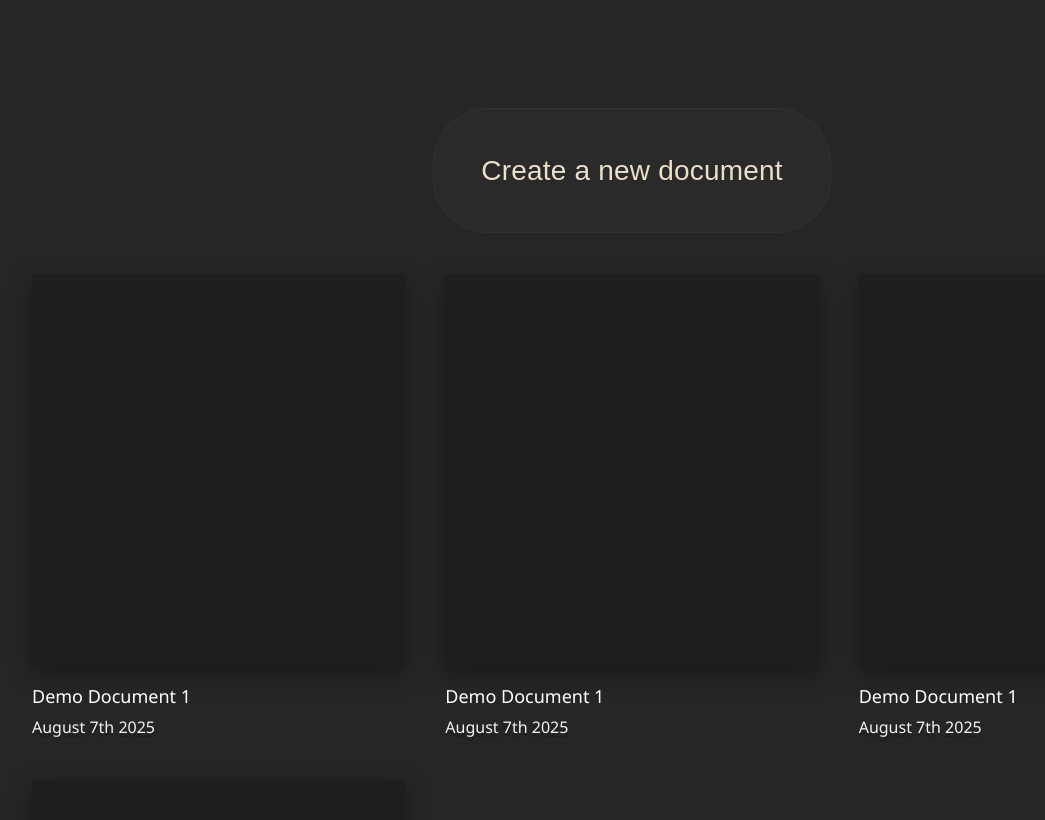
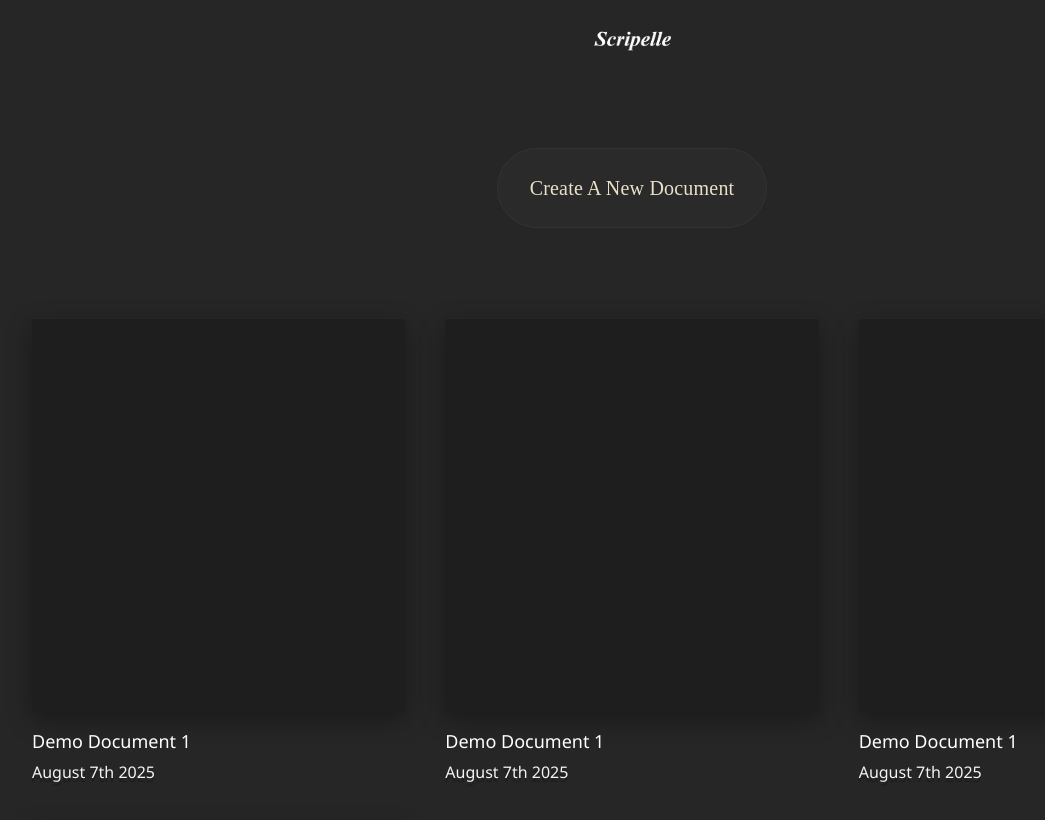
Before and after one commit to TanujDuraisamy/Scripelle, a React (Vite) app in the folder frontend/: page / in a window 1280 px wide. Shown: the top 820 px of the page, without its empty margins (8-1053 px from the left). Built offline with nearby package versions, Linux system fonts and the light colour scheme.

Commit message:
Home Page added

```diff
--- a/frontend/src/app.jsx
+++ b/frontend/src/app.jsx
@@ -1,6 +1,6 @@
 import { Routes, Route, Navigate } from 'react-router-dom'
 import EditorPage from './editor/Editor.jsx'
-import HomePage   from './pages/HomePage.jsx'
+import HomePage   from './pages/HomePage/HomePage.jsx'
 import Dashboard  from './pages/Dashboard.jsx'
 
 export default function App() {
--- a/frontend/src/index.css
+++ b/frontend/src/index.css
@@ -524,7 +524,7 @@ pre {
 
 .app-title {
   position: absolute;
-  left: 50%;
+  left: 50.5%;
   transform: translateX(-50%);
   font-size: 1.25rem;
   font-weight: 600;
--- a/frontend/src/pages/DocumentPage/Toolbar.jsx
+++ b/frontend/src/pages/DocumentPage/Toolbar.jsx
@@ -8,7 +8,7 @@ export default function Toolbar({ fileName, setFileName, handleSavePDF, handleSa
   return (
     <>
       <div className="file-name-bar" style={{ display: 'flex', alignItems: 'center', gap: '8px' }}>
-        <div className="app-title" align="centre">Scripelle</div>
+        <div className="app-title" align="center">Scripelle</div>
         <input
           type="text"
           className="file-name-input"
--- a/frontend/src/pages/HomePage/HomePage.jsx
+++ b/frontend/src/pages/HomePage/HomePage.jsx
@@ -1,6 +1,7 @@
 import React from "react";
 import { useNavigate } from "react-router-dom";
 import "./homePage.css";
+import reactLogo from "../../assets/react.svg";
 
 const seedDocuments = [
   { id: "demo-1", title: "Demo Document 1", date: "August 7th 2025" },
@@ -21,13 +22,16 @@ export default function HomePage() {
 
   return (
     <div className="home-root">
+      <div className="logo-wrapper">
+        <img src="/images/Scripelle Logo.png" alt="Scripelle Logo" className="home-logo" />
+      </div>
       <div className="create-cta-wrapper">
         <button
           className="create-cta"
           onClick={handleCreateNew}
           aria-label="Create a new document"
         >
-          Create a new document
+          Create A New Document
         </button>
       </div>
 
--- a/frontend/src/pages/HomePage/homePage.css
+++ b/frontend/src/pages/HomePage/homePage.css
@@ -7,23 +7,40 @@
   box-sizing: border-box;
 }
 
+/* Logo at top */
+.logo-wrapper {
+  display: flex;
+  justify-content: center;
+  margin-bottom: 40px;
+  position: relative;
+  top: -30px;
+}
+
+/* Change the height of the logo */
+.home-logo {
+  height: 40px;
+  width: auto;
+}
+
 /* Create CTA pill */
 .create-cta-wrapper {
   display: flex;
   justify-content: center;
   margin-top: 60px;
-  margin-bottom: 40px;
+  margin-bottom: 90px;
 }
 
 .create-cta {
   background: #2a2a2a; /* slightly lighter than page bg */
   color: #ebe0c9; /* warm tint per spec */
   border: none;
-  border-radius: 55px;
-  height: 125px;
-  padding: 0 48px;
-  font-size: 28px;
+  border-radius: 100px;
+  height: 80px;
+  padding: 0 33px;
+  font-size: 20px;
   line-height: 1;
+  font-family: serif;
+  /*font-weight: bold;*/
   letter-spacing: 0.2px;
   cursor: pointer;
   box-shadow: 0 0 0 1px rgba(255,255,255,0.04) inset;
```
Also changed, not shown: frontend/public/images/Scripelle Logo.png (added).
